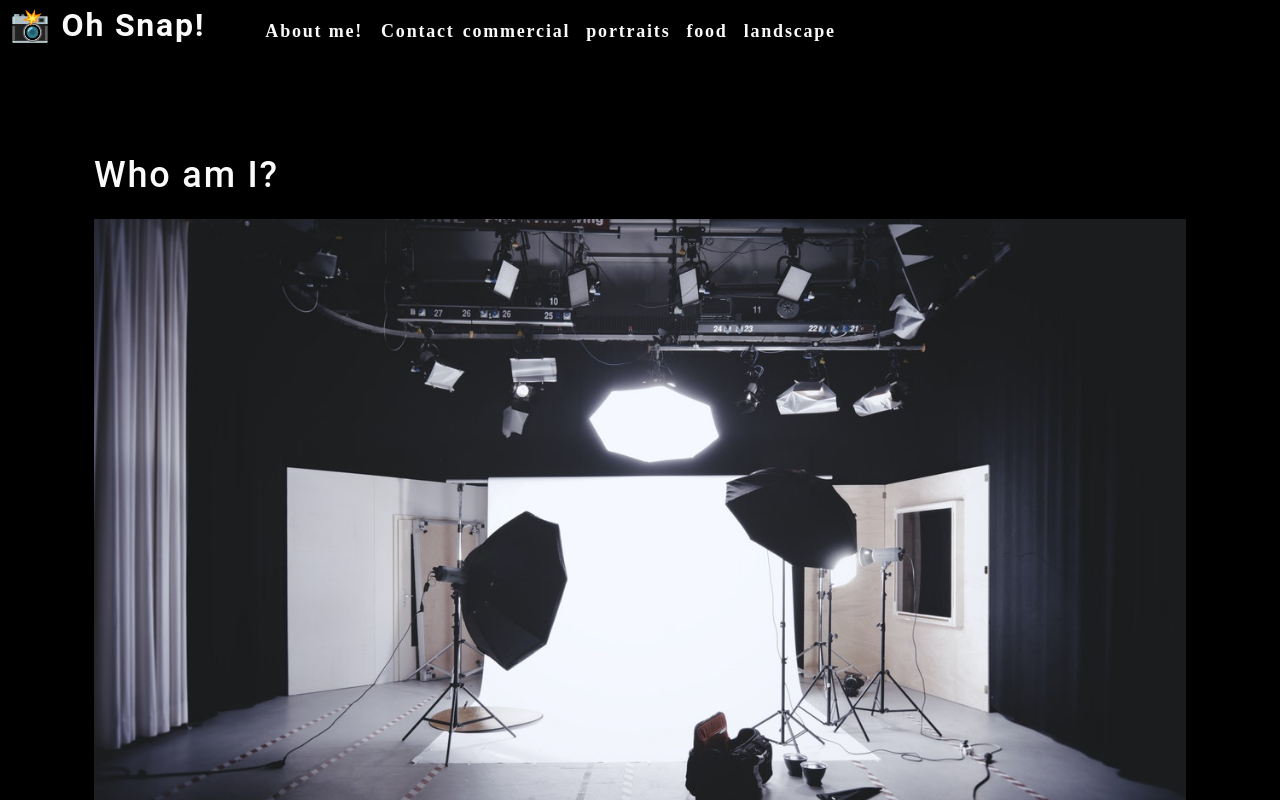
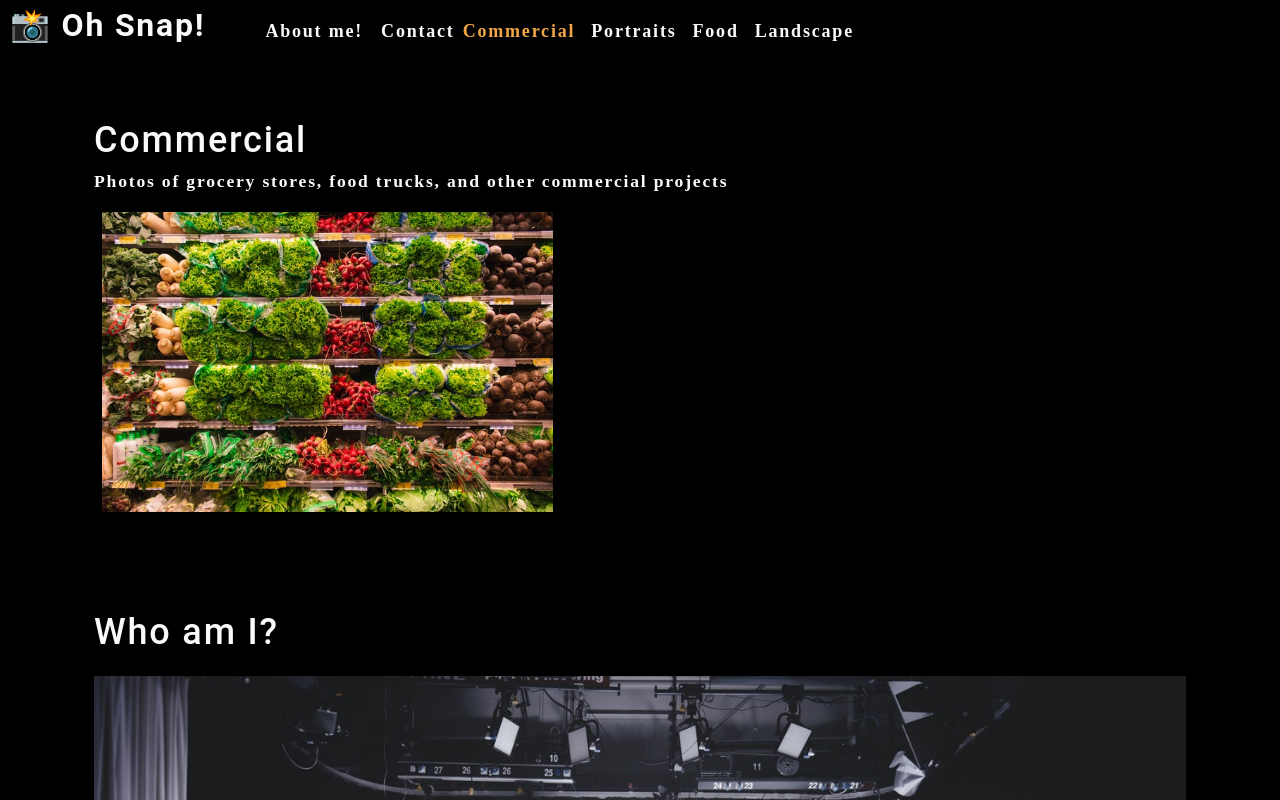
Before and after one commit to sarameadows/photo-port, a React (Create React App) app: page / in a window 1280 px wide. Shown: the top 800 px of the page. Built offline with nearby package versions, Linux system fonts and the light colour scheme.

Commit message:
add hooks

```diff
--- a/src/App.js
+++ b/src/App.js
@@ -1,15 +1,34 @@
-import React from 'react';
+import React, { useState } from 'react';
 // import logo from './logo.svg';
 import './App.css';
 import About from './components/About';
 import Nav from './components/Nav';
+import Gallery from './components/Gallery';
 
 function App() {
+  const [categories] = useState([
+    {
+        name: 'commercial',
+        description: 'Photos of grocery stores, food trucks, and other commercial projects'
+    },
+    { name: 'portraits', description: 'Portraits of people in my life' },
+    { name: 'food', description: 'Delicious delicacies' },
+    {
+        name: 'landscape',
+        description: 'Fields, farmhouses, waterfalls, and the beauty of nature'
+    }
+  ]);
+  const [currentCategory, setCurrentCategory] = useState(categories[0]);
   return (
     <div>
-      <Nav></Nav>
+      <Nav
+        categories={categories}
+        setCurrentCategory={setCurrentCategory}
+        currentCategory={currentCategory}
+      ></Nav>
       <main>
-        <About></About>
+        <Gallery />
+        <About />
       </main>
     </div>
   );
--- /dev/null
+++ b/src/components/Gallery/index.js
@@ -0,0 +1,21 @@
+import React from "react";
+import { capitalizeFirstLetter } from "../../utils/helpers";
+import photo from '../../assets/small/commercial/0.jpg';
+
+function Gallery() {
+    const currentGallery = {
+        name: 'commercial',
+        description: 'Photos of grocery stores, food trucks, and other commercial projects'
+    };
+    return (
+        <section>
+            <h1>{capitalizeFirstLetter(currentGallery.name)}</h1>
+            <p>{currentGallery.description}</p>
+            <div>
+                <img src={photo} alt="Commercial Example" className="img-thumbnail mx-1"/>
+            </div>
+        </section>
+    );
+}
+
+export default Gallery;
--- a/src/components/Nav/index.js
+++ b/src/components/Nav/index.js
@@ -1,40 +1,41 @@
-import React from "react";
+import React, { useEffect } from "react";
+import { capitalizeFirstLetter } from '../../utils/helpers';
 
-function Nav () {
-    const categories = [
-        {
-            name: 'commercial',
-            description: 'Photos of grocery stores, food trucks, and other commercial projects'
-        },
-        { name: 'portraits', description: 'Portraits of people in my life' },
-        { name: 'food', description: 'Delicious delicacies' },
-        {
-            name: 'landscape',
-            description: 'Fields, farmhouses, waterfalls, and the beauty of nature'
-        }
-    ];
-    function categorySelected (name) {
-        console.log(`${name}`);
-    };
+function Nav (props) {
+    const {
+        categories = [],
+        setCurrentCategory,
+        currentCategory
+    } = props;
+
+    useEffect(() => {
+        document.title = capitalizeFirstLetter(currentCategory.name);
+    }, [currentCategory]);
+
     return (
         <header className="flex-row px-1">
             <h2>
                 <a data-testid="link" href="/">
-                    <span role="img" aria-label="camera">📸</span> Oh Snap!
+                    <span role="img" aria-label="camera">
+                        {" "}
+                        📸
+                    </span>{" "}
+                    Oh Snap!
                 </a>
             </h2>
             <nav>
                 <ul className="flex-row">
                     <li className="mx-2">
-                        <a data-testid="about" href="#about">About me!</a>
+                        <a data-testid='about' href="#about">About me!</a>
                     </li>
                     <li>
                         <span>Contact</span>
                     </li>
                     {categories.map((category) => (
-                        <li className="mx-1" key={category.name}>
-                            <span onClick={() => categorySelected(category.name)}>
-                                {category.name}
+                        <li className={`mx-1 ${currentCategory.name === category.name && 'navActive'}`}
+                            key={category.name}>
+                            <span onClick={() => {setCurrentCategory(category)}}>
+                                {capitalizeFirstLetter(category.name)}
                             </span>
                         </li>
                     ))}
```
